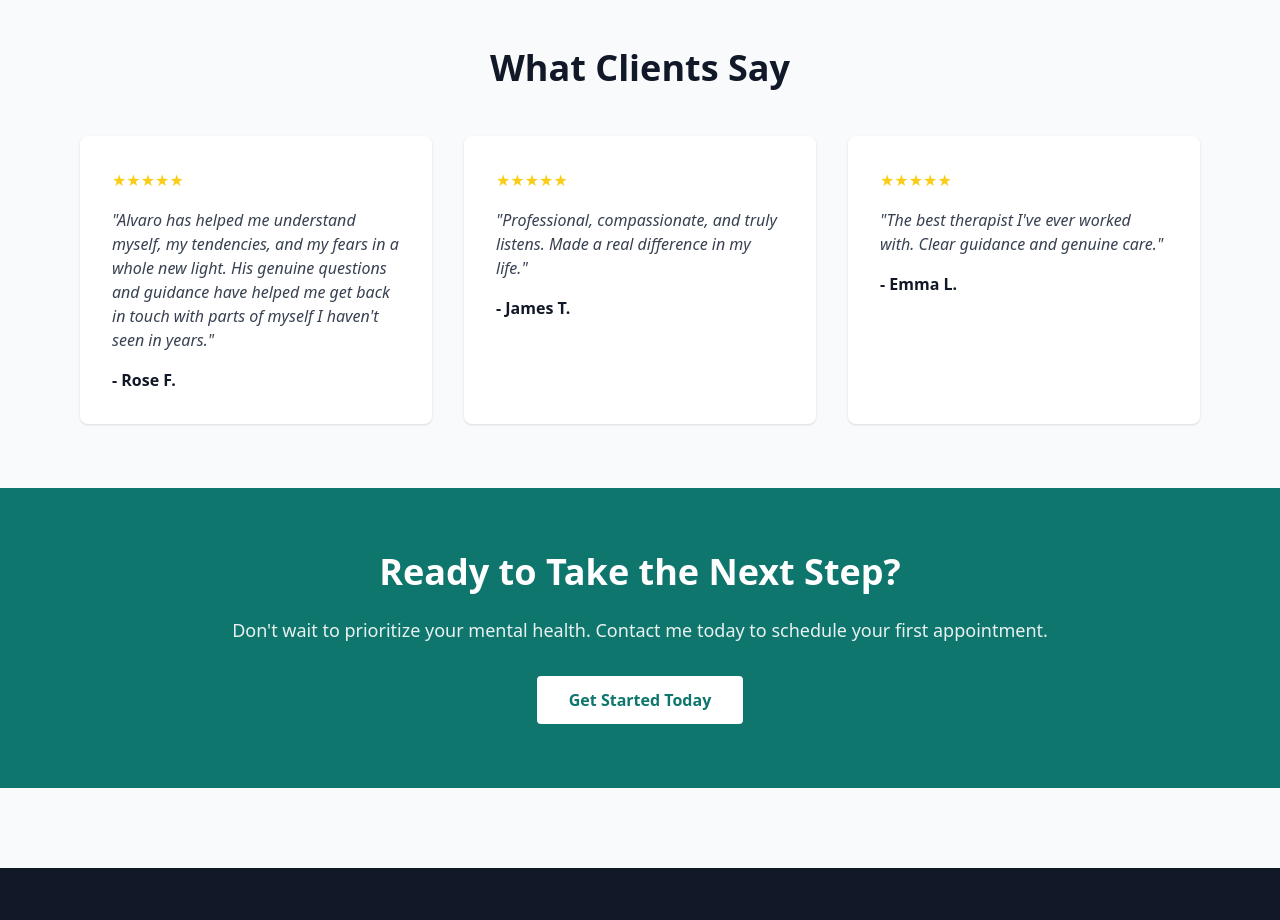
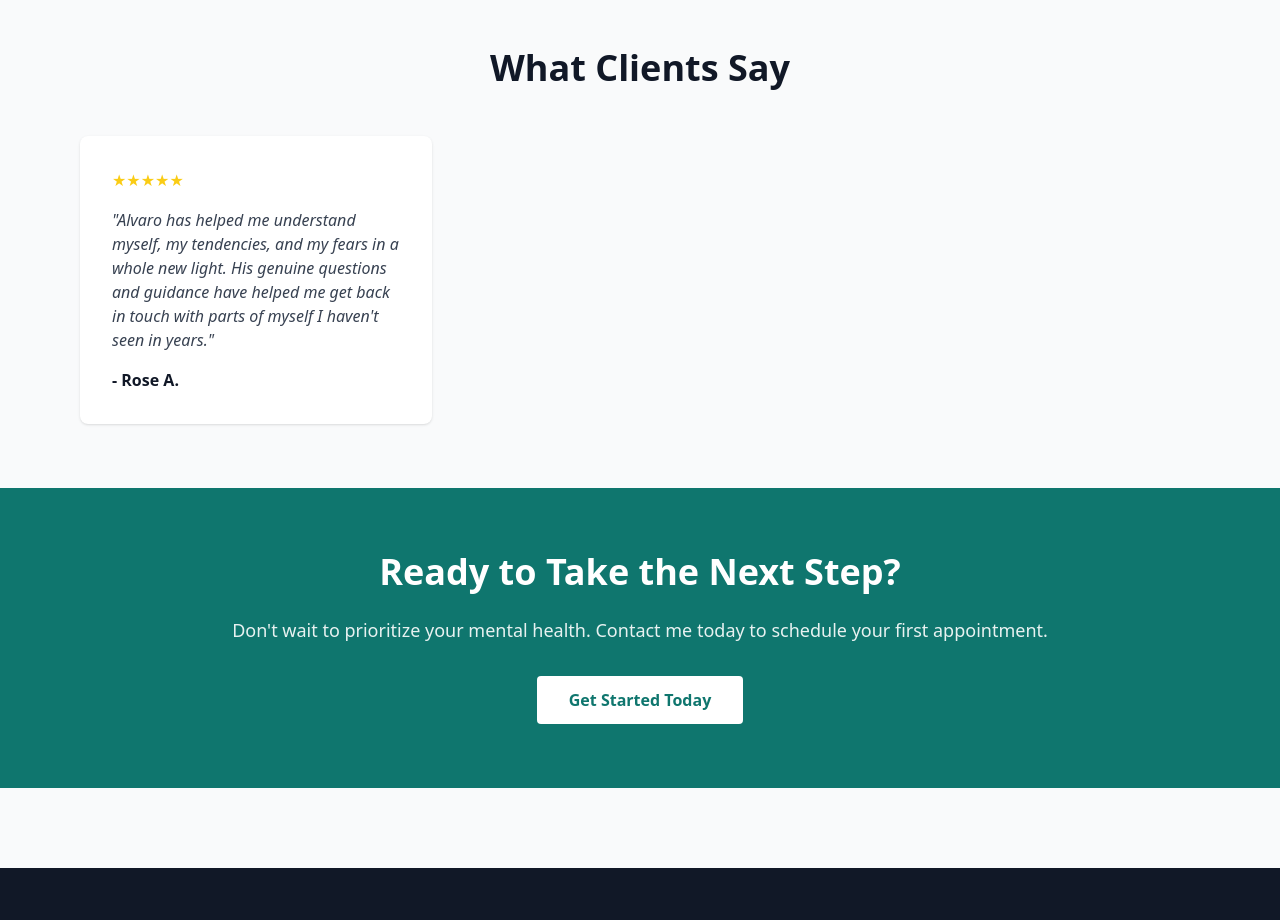
Before and after one commit to Bluemystridge/Clinical-Psychology-Website, a Next.js app: page / in a window 1280 px wide. Shown: the part 1000-1920 px from the top of the page. Built offline with nearby package versions, Linux system fonts and the light colour scheme.

Commit message:
Update testimonial to Rose A. and remove other testimonials

```diff
--- a/components/Testimonials.tsx
+++ b/components/Testimonials.tsx
@@ -1,18 +1,8 @@
 export function Testimonials() {
   const testimonials = [
     {
-      name: 'Rose F.',
+      name: 'Rose A.',
       text: 'Alvaro has helped me understand myself, my tendencies, and my fears in a whole new light. His genuine questions and guidance have helped me get back in touch with parts of myself I haven\'t seen in years.',
-      rating: 5
-    },
-    {
-      name: 'James T.',
-      text: 'Professional, compassionate, and truly listens. Made a real difference in my life.',
-      rating: 5
-    },
-    {
-      name: 'Emma L.',
-      text: 'The best therapist I\'ve ever worked with. Clear guidance and genuine care.',
       rating: 5
     },
   ]
```
